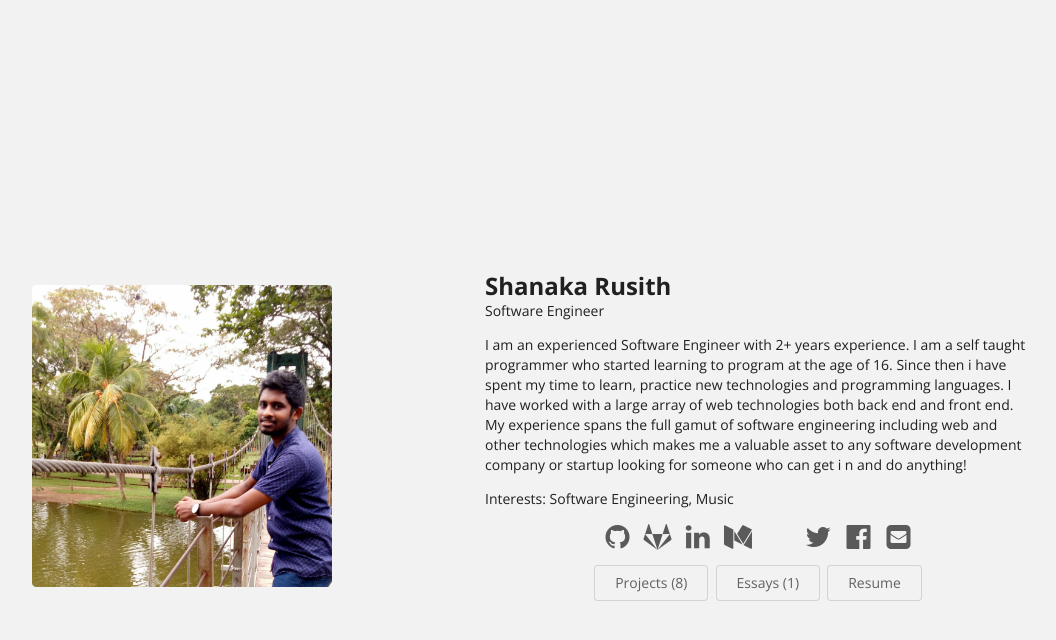
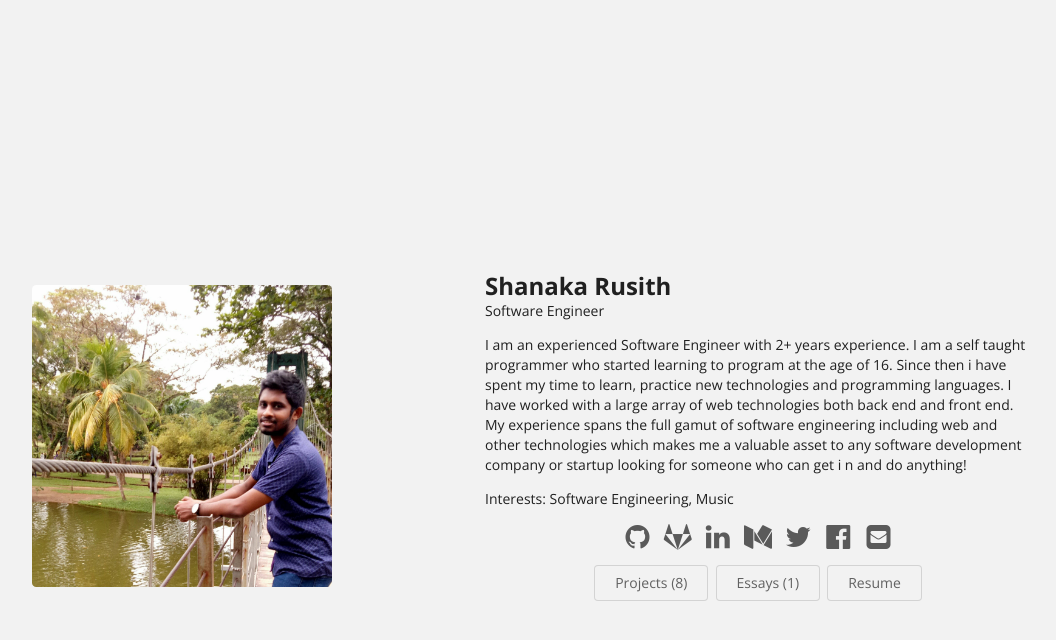
Before and after one commit to rusith/rusith.github.io, a Jekyll site: the page built from index.html, in a window 1280 px wide. Shown: the top 640 px of the page, without its empty margins (169-1225 px from the left). Built offline with Jekyll 4.4.1, drawn with Linux system fonts in a browser that asks for light colours.

Commit message:
Some Changes

```diff
--- a/_config.yml
+++ b/_config.yml
@@ -14,9 +14,9 @@
 # You might want to change the theme associated with one or more sections of the site.
 # Defining your own custom theme variations is easy. See the documentation.
 theme-home: theme-home-builtin-2.html
-theme-projects: theme-projects-builtin-1.html
+theme-projects: theme-projects-builtin-2.html
 theme-essays: theme-essays-builtin-2.html
-theme-bio: theme-bio-builtin-1.html
+theme-bio: theme-bio.builtin-2.html
 
 # YOU NORMALLY NEVER CHANGE THE FOLLOWING
 markdown: kramdown
--- a/_data/bio.json
+++ b/_data/bio.json
@@ -35,11 +35,6 @@
         "network": "medium",
         "username": "shanakarusith",
         "url": "https://medium.com/@shanakarusith"
-      },
-      {
-        "network": "blogspot",
-        "username": "rusith",
-        "url": "https://rusith.blogspot.com"
       },
       {
         "network": "twitter",
```
